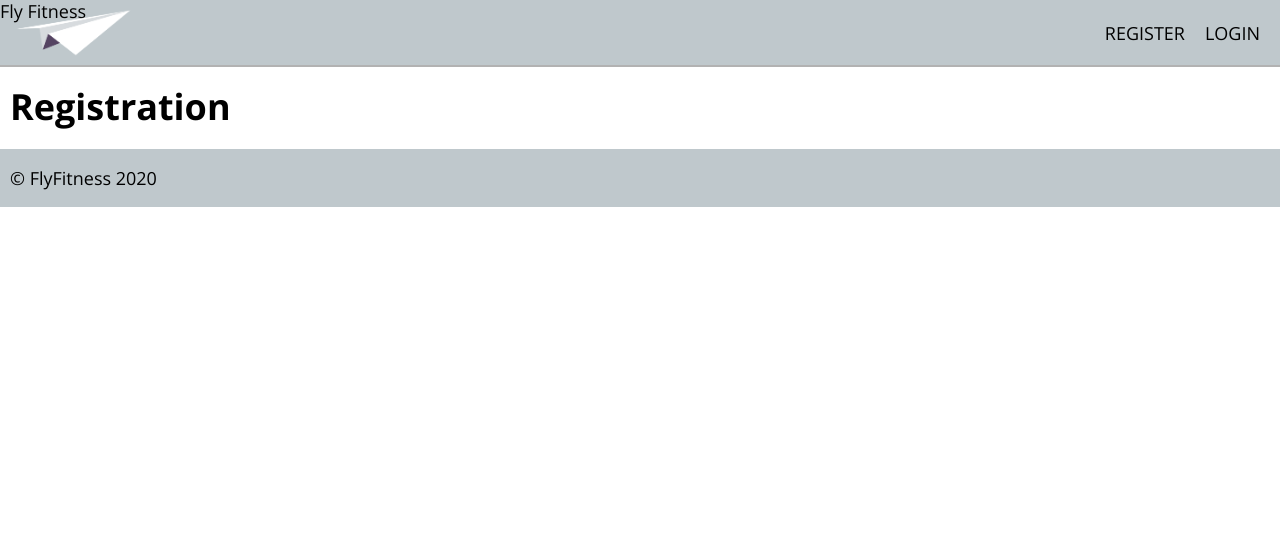
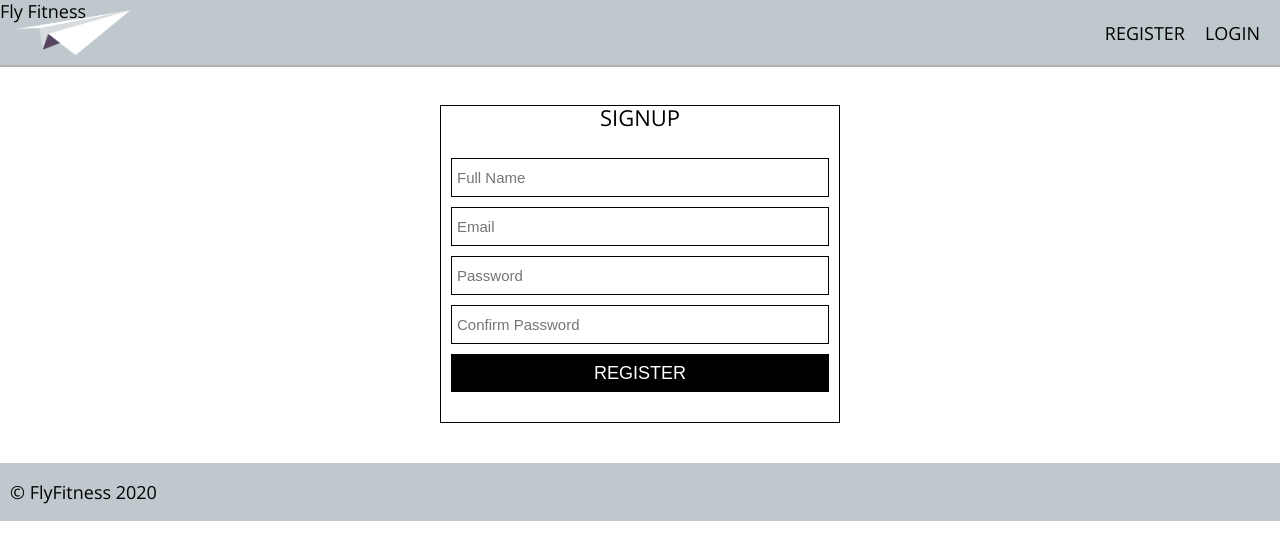
Before and after one commit to betonit007/e-comm, a React (Create React App) app in the folder client/: page /registration in a window 1280 px wide. Shown: the top 560 px of the page. Built offline with nearby package versions, Linux system fonts and the light colour scheme; no server answers.

Commit message:
add login with google and own user email, also added toast for alerts

```diff
--- a/client/package.json
+++ b/client/package.json
@@ -11,7 +11,8 @@
     "react": "^16.13.1",
     "react-dom": "^16.13.1",
     "react-router-dom": "^5.2.0",
-    "react-scripts": "3.4.3"
+    "react-scripts": "3.4.3",
+    "react-toastify": "^6.0.8"
   },
   "scripts": {
     "start": "react-scripts start",
--- a/client/src/App.js
+++ b/client/src/App.js
@@ -1,31 +1,34 @@
-import React, {useState, useEffect} from 'react'
-import { auth } from './firebase/config'
-import { Switch, Route } from 'react-router-dom'
+import React, { useState, useEffect } from 'react'
+import { auth, handleUserProfile } from './firebase/config'
+import { Switch, Route, Redirect } from 'react-router-dom'
 //layouts
 import MainLayout from './layouts/MainLayout'
 import HomepageLayout from './layouts/HomepageLayout'
 import Login from './pages/Login/Login'
 import Homepage from './pages/Homepage'
 import Registration from './pages/Registration'
+import { ToastContainer } from 'react-toastify'
+import 'react-toastify/dist/ReactToastify.css';
 import './default.scss'
 
 const App = () => {
-  const [authState, setAuthState] = useState({user: null});
+  const [authState, setAuthState] = useState({ currentUser: null });
+  const { currentUser } = authState
 
   useEffect(() => {
-    const unsubscribe = auth.onAuthStateChanged(async user => {
-        if (user) {
-            const idTokenResult = await auth.currentUser.getIdTokenResult()
-
+    const unsubscribe = auth.onAuthStateChanged(async userAuth => {
+      if (userAuth) {
+        const userRef = await handleUserProfile(userAuth)
+        userRef.onSnapshot(snapshot => {
           setAuthState({
-             user,
-             token: idTokenResult
+            currentUser: {
+              id: snapshot.id,
+              ...snapshot.data()
+            }
           })
-        } else {
-          setAuthState({
-            user: null
         })
       }
+      setAuthState({ currentUser: null })
     })
     //clean up
     return () => unsubscribe()
@@ -33,23 +36,29 @@ const App = () => {
 
   return (
     <div className='App'>
+      <ToastContainer
+        position="top-center"
+        autoClose={5000}
+      />
       <Switch>
         <Route exact path='/' render={() => (
-            <HomepageLayout>
+          <HomepageLayout currentUser={currentUser}>
             <Homepage />
           </HomepageLayout>
-          )}/>
-          <Route exact path='/registration' render={() => (
+        )} />
+        <Route exact path='/registration' render={() => (!currentUser ?
           <MainLayout>
             <Registration />
           </MainLayout>
-          )}/><Route exact path='/login' render={() => (
+          :
+          <Redirect to="/" />
+        )} /><Route exact path='/login' render={() => (!currentUser ?
           <MainLayout>
-              <Login
-                authState={authState}
-              />
+            <Login />
           </MainLayout>
-          )}/>
+          :
+          <Redirect to="/" />
+        )} />
       </Switch>
     </div>
   )
--- a/client/src/components/Header/styles.scss
+++ b/client/src/components/Header/styles.scss
@@ -28,6 +28,11 @@
             right: 10px;
             transform: translateY(-50%);
 
+            .logout {
+                text-transform: uppercase;
+                cursor: pointer;
+            }
+
             ul {
                 display: flex;
             }
--- a/client/src/components/Signin/Signin.js
+++ b/client/src/components/Signin/Signin.js
@@ -1,13 +1,40 @@
 import React, {useState} from 'react'
 import Button from '../forms/Button/index'
-import { signInWithGoogle } from '../../firebase/config'
+import { signInWithGoogle, auth } from '../../firebase/config'
+import FormInput from '../forms/FormInput'
 import './styles.scss'
+import { toast } from 'react-toastify'
 
 const Signin = () => {
+
+    const [userInfo, setUserInfo] = useState({
+        email: '',
+        password: '',
+    })
+
+    const { email, password } = userInfo
 
     const googleSignin = async (e) => {
         e.preventDefault()
         signInWithGoogle()
+    }
+
+    const handleChange = e => {
+        setUserInfo({
+            ...userInfo,
+            [e.target.name]: e.target.value
+        })
+    }
+
+    const handleSubmit = async e => {
+        e.preventDefault()
+
+        try {
+            await auth.signInWithEmailAndPassword(email, password)
+        } catch (error) {
+
+            toast.error(error.message)
+        }
     }
 
     return (
@@ -17,10 +44,28 @@ const Signin = () => {
                     Login
                 </h2>
                 <div className="formWrap">
-                    <form >
+                    <form onSubmit={e=>handleSubmit(e)}>
+                        <FormInput
+                          onChange={handleChange}
+                          type="email"
+                          name="email"
+                          value={email}
+                          placeholder="Email"
+                        />
+                        <FormInput
+                          onChange={handleChange}
+                          type="password"
+                          name="password"
+                          value={password}
+                          placeholder="Password"
+                        />
+                        <Button type='submit'>
+                            Submit
+                        </Button>
                         <div className="socialSignin">
                             <div className="row">
                                 <Button
+                                  style={{backgroundColor: "#de5246"}}
                                   onClick={e=>googleSignin(e)}
                                 >
                                     Signin with Google
--- /dev/null
+++ b/client/src/components/Signup/index.js
@@ -0,0 +1,97 @@
+import React, { useState } from 'react'
+import { toast } from 'react-toastify'
+import FormInput from '../forms/FormInput'
+import Button from '../forms/Button'
+import { auth, handleUserProfile } from '../../firebase/config'
+import './styles.scss'
+
+const Signup = () => {
+
+    const [userInfo, setUserInfo] = useState({
+        displayName: '',
+        email: '',
+        password: '',
+        confirmPassword: ''
+    })
+
+    const handleChange = e => {
+        setUserInfo({
+            ...userInfo,
+            [e.target.name]: e.target.value
+        })
+    }
+
+    const { displayName, email, password, confirmPassword } = userInfo
+
+    const handleFormSubmit = async e => {
+        e.preventDefault()
+        console.log('here')
+        if (password !== confirmPassword) {
+            toast.error("Passwords do not match")
+            return
+        }
+
+        try {
+
+            const { user } = await auth.createUserWithEmailAndPassword(email, password)
+
+            await handleUserProfile(user, { displayName })
+            setUserInfo({
+                displayName: '',
+                email: '',
+                password: '',
+                confirmPassword: ''
+            })
+
+        } catch (err) {
+            toast.error(err)
+        }
+    }
+
+    return (
+        <div className='signup'>
+            <div className="wrap">
+                <h2>
+                    Signup
+                </h2>
+                <div className="formWrap">
+                    <form onSubmit={e => handleFormSubmit(e)}>
+                        <FormInput
+                            handleChange={e => handleChange(e)}
+                            type="text"
+                            name="displayName"
+                            value={displayName}
+                            placeholder="Full Name"
+                        />
+                        <FormInput
+                            handleChange={handleChange}
+                            type="email"
+                            name="email"
+                            value={email}
+                            placeholder="Email"
+                        />
+                        <FormInput
+                            handleChange={handleChange}
+                            type="password"
+                            name="password"
+                            value={password}
+                            placeholder="Password"
+                        />
+                        <FormInput
+                            handleChange={handleChange}
+                            type="password"
+                            name="confirmPassword"
+                            value={confirmPassword}
+                            placeholder="Confirm Password"
+                        />
+                        <Button type='submit'>
+                            Register
+                        </Button>
+                    </form>
+                </div>
+            </div>
+        </div>
+    )
+}
+
+export default Signup
--- /dev/null
+++ b/client/src/components/Signup/styles.scss
@@ -0,0 +1,28 @@
+.signup {
+    display: block;
+    width: 100%;
+    max-width: 40.0rem;
+    margin: 4rem auto;
+    border: 1px solid black;
+
+    .wrap {
+        padding: 0 10px;
+
+
+        h2 {
+            font-size: 22px;
+            line-height: 1;
+            font-weight: 400;
+            text-transform: uppercase;
+            display: block;
+            width: 100%;
+            text-align: center;
+            margin: 0 auto;
+            padding: 0;
+        }
+
+        .formWrap {
+            margin: 3rem auto;
+        }
+    }
+}
--- /dev/null
+++ b/client/src/components/forms/FormInput/index.js
@@ -0,0 +1,22 @@
+import React from 'react'
+import './styles.scss'
+
+const FormInput = ({handleChange, label, ...otherProps}) => {
+    return (
+        <div className='formRow'>
+            {label &&
+              <label>
+                  {label}
+              </label>
+            }
+
+            <input
+              className="formInput"
+              onChange={handleChange}
+              {...otherProps}
+              />
+        </div>
+    )
+}
+
+export default FormInput
--- /dev/null
+++ b/client/src/components/forms/FormInput/styles.scss
@@ -0,0 +1,14 @@
+.formRow {
+
+    input {
+        display: block;
+        width: 100%;
+        font-size: 1.5rem;
+        line-height: 1;
+        font-weight: 400;
+        padding: 10px 5px;
+        margin: 10px auto;
+        border: 1px solid black;
+        outline: none;
+    }
+}
--- a/client/src/layouts/HomepageLayout.js
+++ b/client/src/layouts/HomepageLayout.js
@@ -2,10 +2,10 @@ import React from 'react'
 import Header from '../components/Header'
 import Footer from '../components/footer'
 
-const HomepageLayout = ({children}) => {
+const HomepageLayout = ({children, currentUser}) => {
     return (
         <div className='fullHeight'>
-            <Header />
+            <Header currentUser={currentUser}/>
             {children}
             <Footer />
         </div>
--- a/client/src/pages/Registration/index.js
+++ b/client/src/pages/Registration/index.js
@@ -1,10 +1,11 @@
 import React, { useState } from 'react'
+import Signup from '../../components/Signup'
 import './styles.scss'
 
 const Registration = () => {
     return (
         <div>
-            <h1>Registration</h1>
+            <Signup />
         </div>
     )
 }
```
Also changed, not shown: client/src/components/Header/index.js (+20 -1 lines), client/src/firebase/config.js (+28 -0 lines), 1 other file (tests, documents, lock files or other folders). Lines whose indentation alone changed are shown as unchanged.
